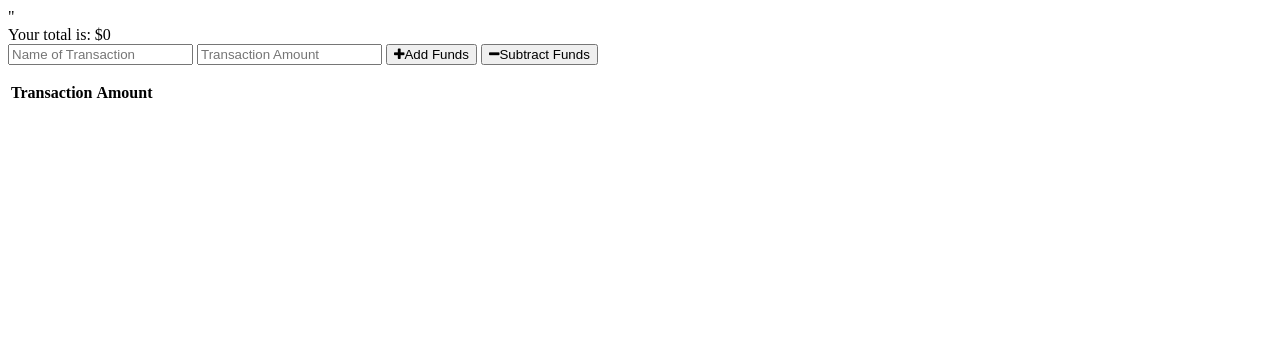
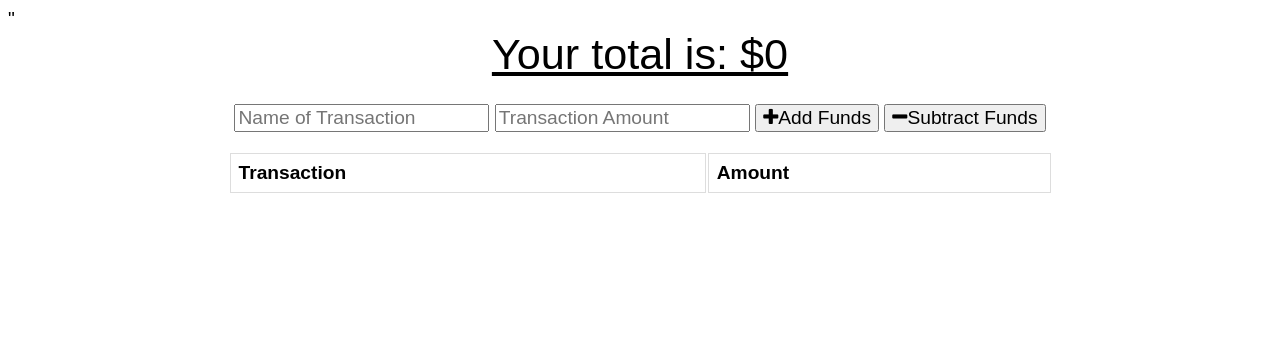
Before and after one commit to waveess/progressive-web-app, a website: page public/index.html in a window 1280 px wide. Drawn offline with nearby package versions, Linux system fonts and the light colour scheme; no server answers.

Commit message:
updated html

```diff
--- a/public/index.html
+++ b/public/index.html
@@ -9,7 +9,7 @@
     <link rel = "manifest" href = "./manifest.json">
 
     <link rel="stylesheet" href="https://stackpath.bootstrapcdn.com/font-awesome/4.7.0/css/font-awesome.min.css">
-    <link rel="stylesheet" href="css/styles.css">"
+    <link rel="stylesheet" href="css/style.css">"
 
     <title>Budget Tracker</title>
 </head>
```
